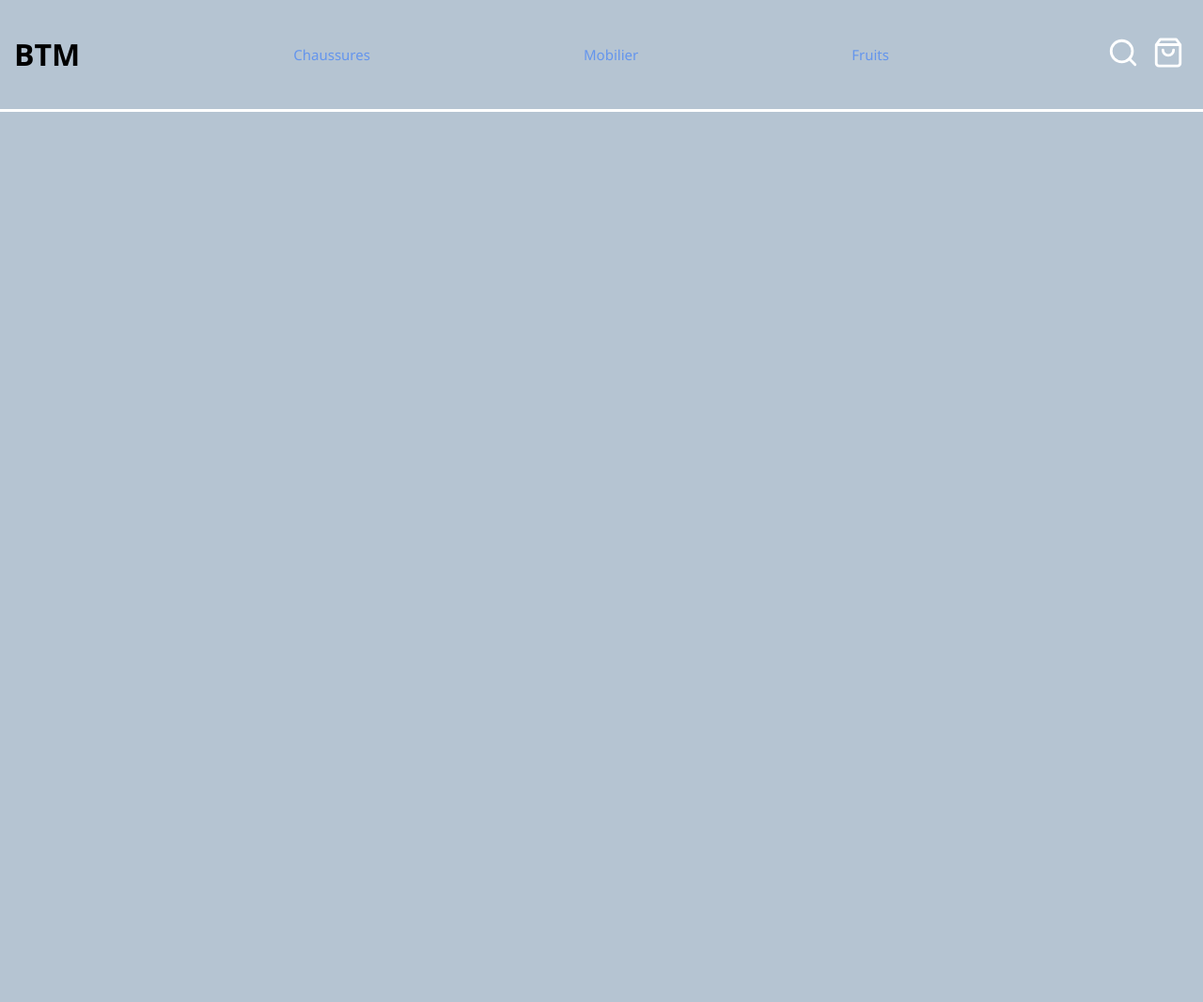
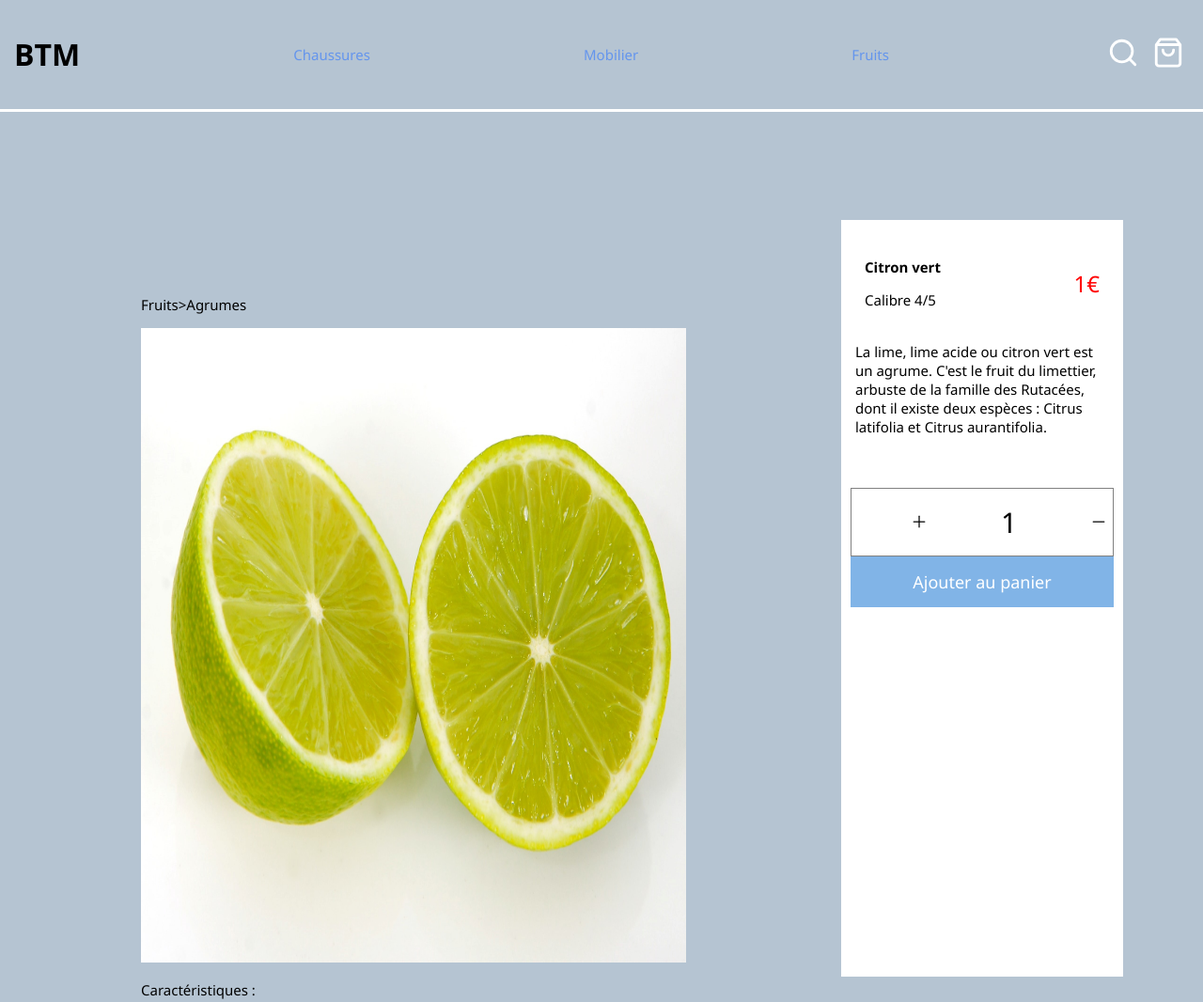
Before and after one commit to Lauwaltis/Lauwaltis.github.io, a plain HTML site: page index.html in a window 1280 px wide. Shown: the top 1066 px of the page at 94% size. Before the commit the page ends 800 px from the top, so only its background shows below. Drawn offline with Linux system fonts and the light colour scheme.

Commit message:
finalisation

```diff
--- a/index.html
+++ b/index.html
@@ -3,7 +3,7 @@
 <head>
     <meta charset="UTF-8">
     <meta name="viewport" content="width=device-width, initial-scale=1.0">
-    <title>Document</title>
+    <title>Lime</title>
     <link rel="stylesheet" href="style.css">
 </head>
 <body>
@@ -25,8 +25,61 @@
             <svg xmlns="http://www.w3.org/2000/svg" width="34" height="34" viewBox="0 0 24 24" fill="none" stroke="white" stroke-width="2" stroke-linecap="round" stroke-linejoin="round"><path d="M6 2L3 6v14c0 1.1.9 2 2 2h14a2 2 0 0 0 2-2V6l-3-4H6zM3.8 6h16.4M16 10a4 4 0 1 1-8 0"/></svg>
        </div>
    </header>
+   <div class=espace>
+
+   </div>
    <div class=parent>
        <div class=citron>
+           <p>
+               Fruits>Agrumes
+           </p>
+           <img src="img/citron.jpg" alt="">
+           <p>Caractéristiques :</p>
+           <p>
+            <ul>
+                <li>Vert,</li>
+                <li>piquant, </li>
+                <li>plein de vitamines.</li>
+            </ul>
+           </p>
+           <div class=détail>
+              <p>
+               Plus de détails
+            </p>
+           </div>
+       </div>
+       <div class=description>
+           <div class=prix>
+               <div>
+                   <p class=texte>
+                       Citron vert
+                   </p>
+                   <p>
+                       Calibre 4/5
+                   </p>
+               </div>
+               <div>
+                  <p class=euro>
+                      1€
+                  </p>
+               </div>
+            </div>
+            <div class=agrume>
+                 La lime, lime acide ou citron vert est un agrume. C'est le fruit du limettier, arbuste de la famille des Rutacées, dont il existe deux espèces : Citrus latifolia et Citrus aurantifolia.
+            </div>
+            <div class=vide>
+
+            </div>
+            <div class=quantité>
+                <svg xmlns="http://www.w3.org/2000/svg" width="20" height="20" viewBox="0 0 24 24" fill="none" stroke="#000000" stroke-width="1.5" stroke-linecap="round" stroke-linejoin="round"><line x1="12" y1="5" x2="12" y2="19"></line><line x1="5" y1="12" x2="19" y2="12"></line></svg>
+                 <div class=chiffre>
+                    1
+                 </div>
+                 <svg xmlns="http://www.w3.org/2000/svg" width="20" height="20" viewBox="0 0 24 24" fill="none" stroke="#000000" stroke-width="1.5" stroke-linecap="round" stroke-linejoin="round"><line x1="5" y1="12" x2="19" y2="12"></line></svg>
+           </div>
+                 <div class=panier>
+                Ajouter au panier
+            </div>
 
        </div>
    </div>
--- a/style.css
+++ b/style.css
@@ -23,5 +23,70 @@ header{
 svg{
    margin-left: auto;
    padding: 5px;
-
 }
+img{
+    width: 100%;
+    height: 100%;
+}
+.citron{
+    color: black;
+    margin: 100px;
+}
+.détail{
+    font-weight: bold;
+    color: black;
+}
+.parent{
+    display: grid;
+    grid-template-columns:  auto 400px;
+    margin: 20px;
+}
+p{
+    color: black;
+}
+.texte{
+    font-weight: bold;
+}
+.description{
+    background: white;
+    max-height:100vh;
+    margin: 50px;
+    padding: 10px;
+}
+.prix{
+    display: flex;
+    align-items: center;
+    justify-content: space-between;
+    padding: 0px;
+}
+.euro{
+    font-size: x-large;
+    color: red;
+}
+.agrume{
+    color: black;
+    padding: 5px;
+}
+.quantité{
+    display: flex;
+    align-items: center;
+    justify-content: space-between;
+    border-width: 1px;
+    border-style: solid;
+    border-color: rgb(128, 128, 128);
+    padding: 0px;
+}
+.chiffre{
+    color: black;
+    font-size: 30px;
+    margin-left: auto;
+}
+.panier{
+    text-align: center;
+    color: white;
+    background: rgba(110, 169, 228, 0.867);
+    font-size: 18px;
+}
+.vide{
+    margin: 10px;
+}
```
Also changed, not shown: img/citron.jpg (added), img/shaun-meintjes-TREaif_QI6Y-unsplash.jpg (added), 1 other file.
